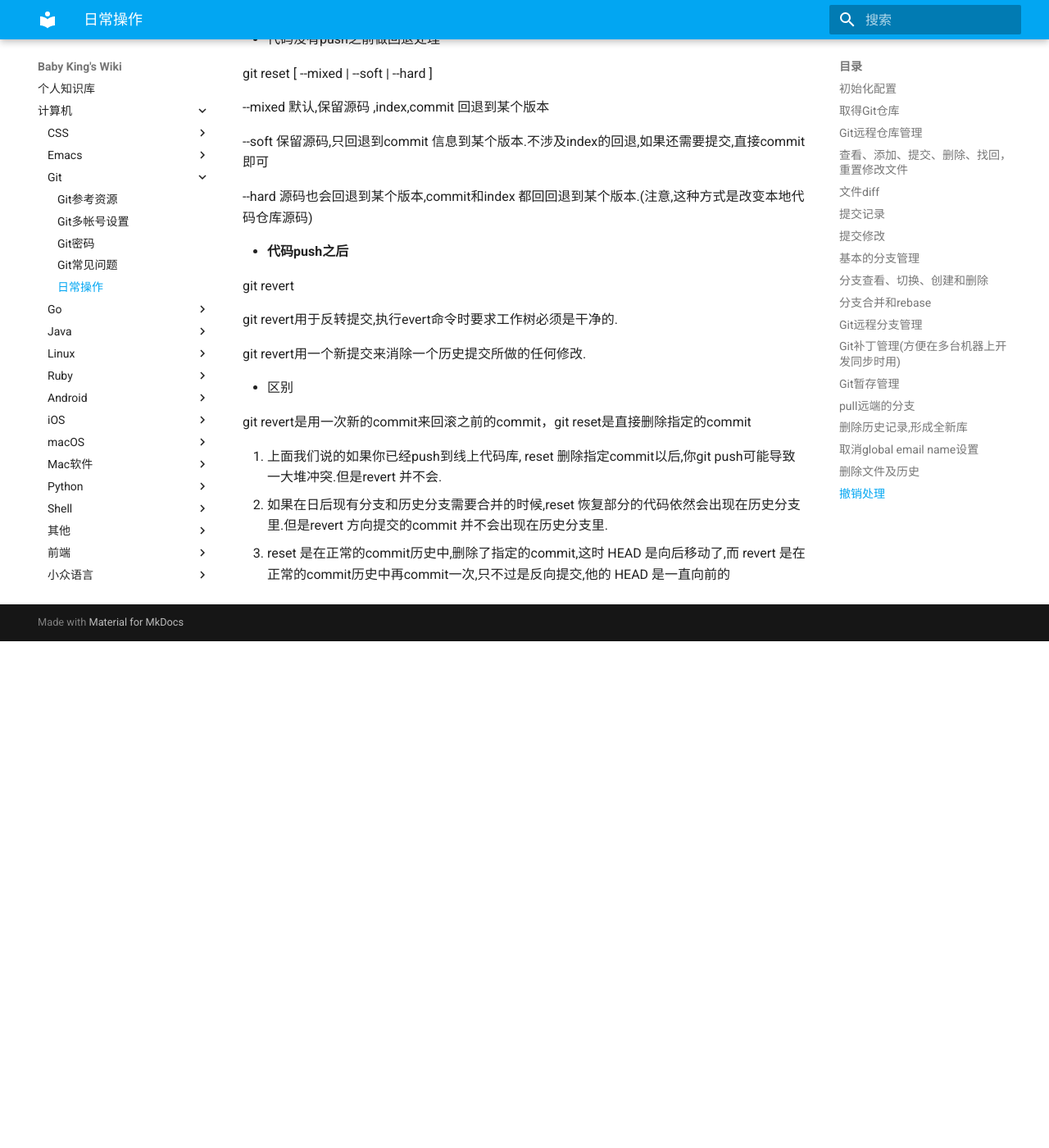
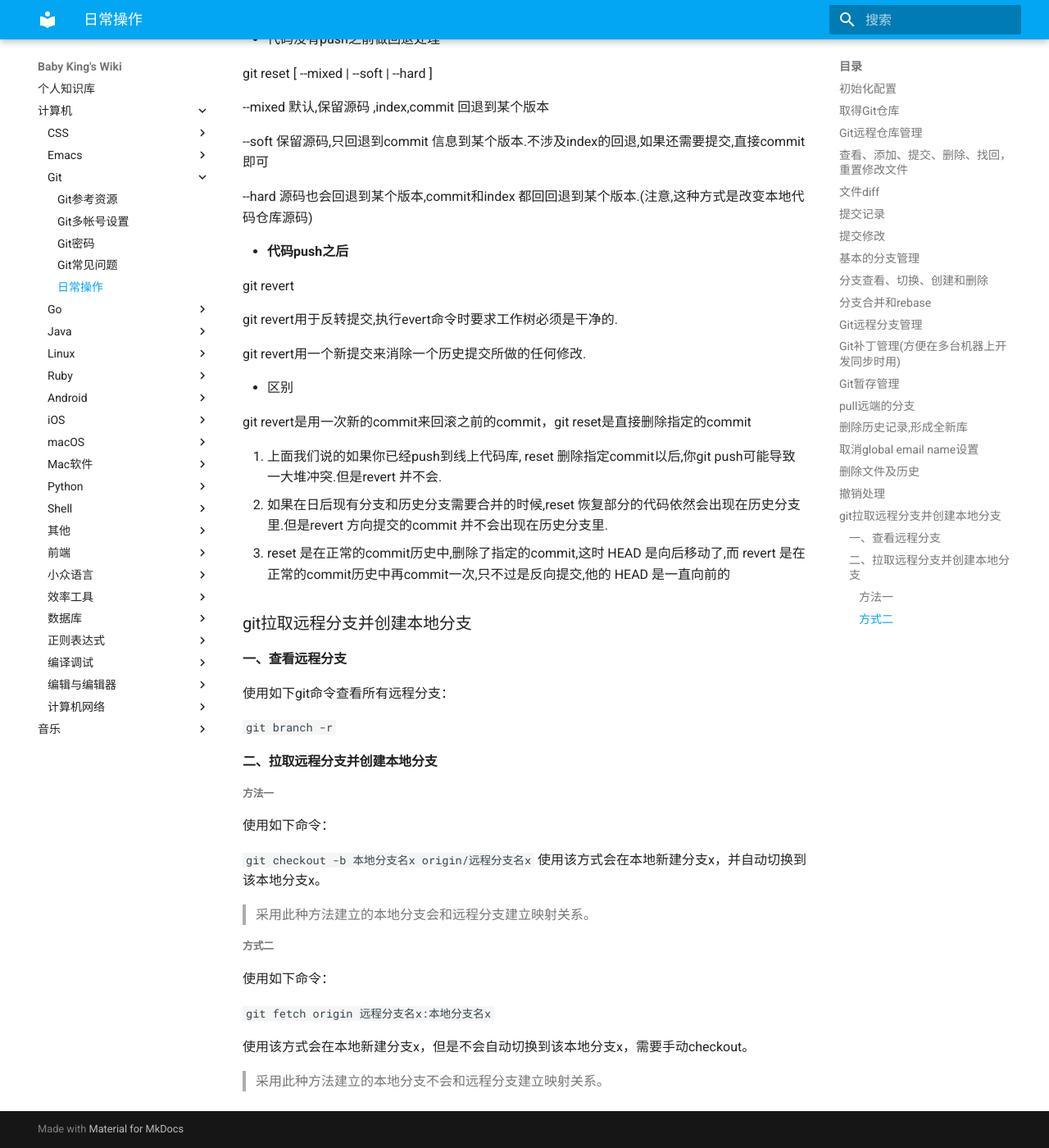
Before and after one commit to babyking/wiki, an MkDocs documentation site: the page built from wiki/计算机/Git/日常操作.md, in a window 1280 px wide and 1400 px high, scrolled down 6723 px. Shown: the whole window at 82% size. Built offline with MkDocs 1.6.1 and Material for MkDocs 9.7.7, drawn with Linux system fonts in a browser that asks for light colours; before the commit the page ends 7505 px from its top, so only the background shows below that.

Commit message:
quick commit

```diff
--- a/wiki/计算机/Git/日常操作.md
+++ b/wiki/计算机/Git/日常操作.md
@@ -375,3 +375,34 @@ git push origin master --force --all
 1. 上面我们说的如果你已经push到线上代码库, reset 删除指定commit以后,你git push可能导致一大堆冲突.但是revert 并不会.
 2. 如果在日后现有分支和历史分支需要合并的时候,reset 恢复部分的代码依然会出现在历史分支里.但是revert 方向提交的commit 并不会出现在历史分支里.
 3. reset 是在正常的commit历史中,删除了指定的commit,这时 HEAD 是向后移动了,而 revert 是在正常的commit历史中再commit一次,只不过是反向提交,他的 HEAD 是一直向前的
+
+### git拉取远程分支并创建本地分支
+
+
+
+#### 一、查看远程分支
+
+使用如下git命令查看所有远程分支：
+
+`git branch -r`
+
+#### 二、拉取远程分支并创建本地分支
+
+##### 方法一
+
+使用如下命令：
+
+`git checkout -b 本地分支名x origin/远程分支名x`
+使用该方式会在本地新建分支x，并自动切换到该本地分支x。
+
+> 采用此种方法建立的本地分支会和远程分支建立映射关系。
+
+##### 方式二
+
+使用如下命令：
+
+`git fetch origin 远程分支名x:本地分支名x`
+
+使用该方式会在本地新建分支x，但是不会自动切换到该本地分支x，需要手动checkout。
+
+> 采用此种方法建立的本地分支不会和远程分支建立映射关系。
```
